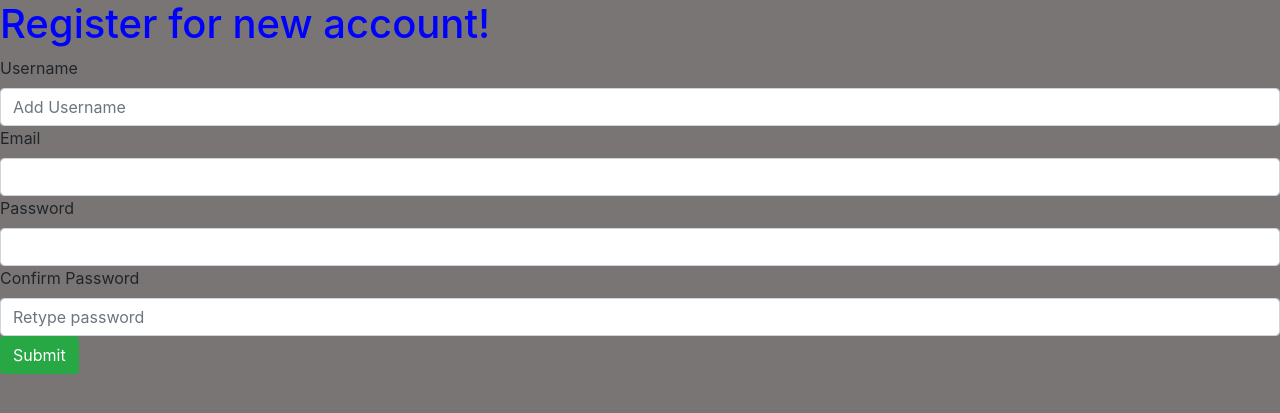
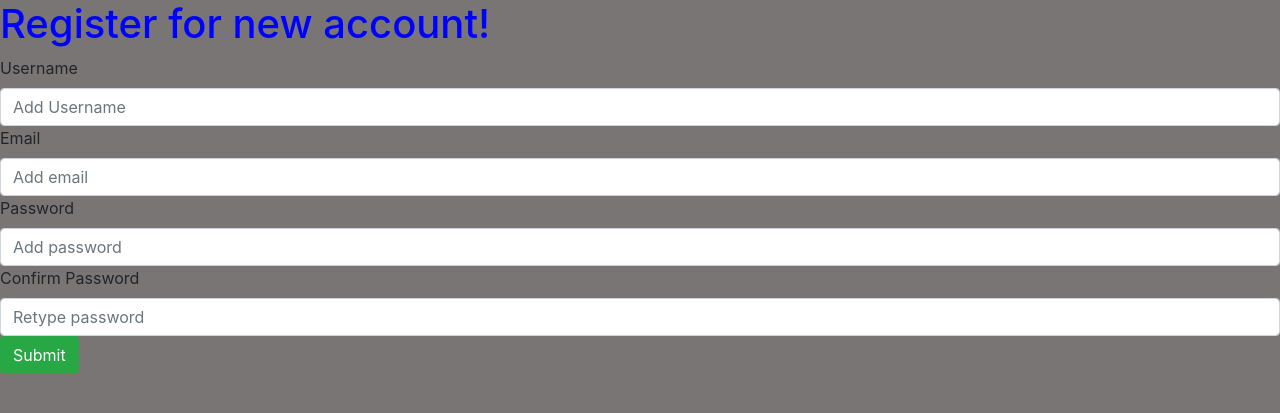
Before and after one commit to fzramos/chicodes-flask-walkthrough, a Flask app: page /register in a window 1280 px wide. Shown: the part 152-565 px from the top of the page. Run offline with Flask 2, Linux system fonts and the light colour scheme; some libraries are stand-ins or nearby versions.

Commit message:
First attempt at connecting form to database

```diff
--- a/chicodes_blog_app/routes.py
+++ b/chicodes_blog_app/routes.py
@@ -1,11 +1,15 @@
 # Import the app variable from the init
-from chicodes_blog_app import app
+from chicodes_blog_app import app, db
 
 # Import  specific packages from flask
 from flask import render_template, request
 
 # Import user created form class
 from chicodes_blog_app.forms import UserInfoForm
+
+# Import of Our model(s) for the Database
+from chicodes_blog_app.models import User, Post
+
 
 # Default Home route
 @app.route('/')
@@ -35,5 +39,15 @@ def register():
         # print the data to the server that comes from the form
         print(username, email, password)
 
+        # Creation/Init of our User Class (aka Model)
+        user = User(username, email, password)
+
+        # Open a connection to the database
+        db.session.add(user)
+        # similar to file open, need to close it
+
+        # commit all data to the database
+        db.session.commit()
+
     return render_template('register.html', user_form = form)
     # user_form is just variable name, nothing special, not keywork
--- a/chicodes_blog_app/templates/register.html
+++ b/chicodes_blog_app/templates/register.html
@@ -8,15 +8,15 @@
             <div class="form-group">
                 <fieldset>
                     {{ user_form.username.label }}
-                    {{ user_form.username(class="form-control", placeholder = "Add Username")}}
+                    {{ user_form.username(class="form-control", placeholder = "Add Username") }}
                 </fieldset>
                 <fieldset>
                     {{ user_form.email.label }}
-                    {{ user_form.email(class="form-control", plaholder = "Add email")}}
+                    {{ user_form.email(class="form-control", placeholder = "Add email") }}
                 </fieldset>
                 <fieldset>
                     {{ user_form.password.label }}
-                    {{ user_form.password(class="form-control", plaholder = "Add password")}}
+                    {{ user_form.password(class="form-control", placeholder = "Add password") }}
                 </fieldset>
                 <fieldset>
                     {{ user_form.confirm_pass.label}}
```
